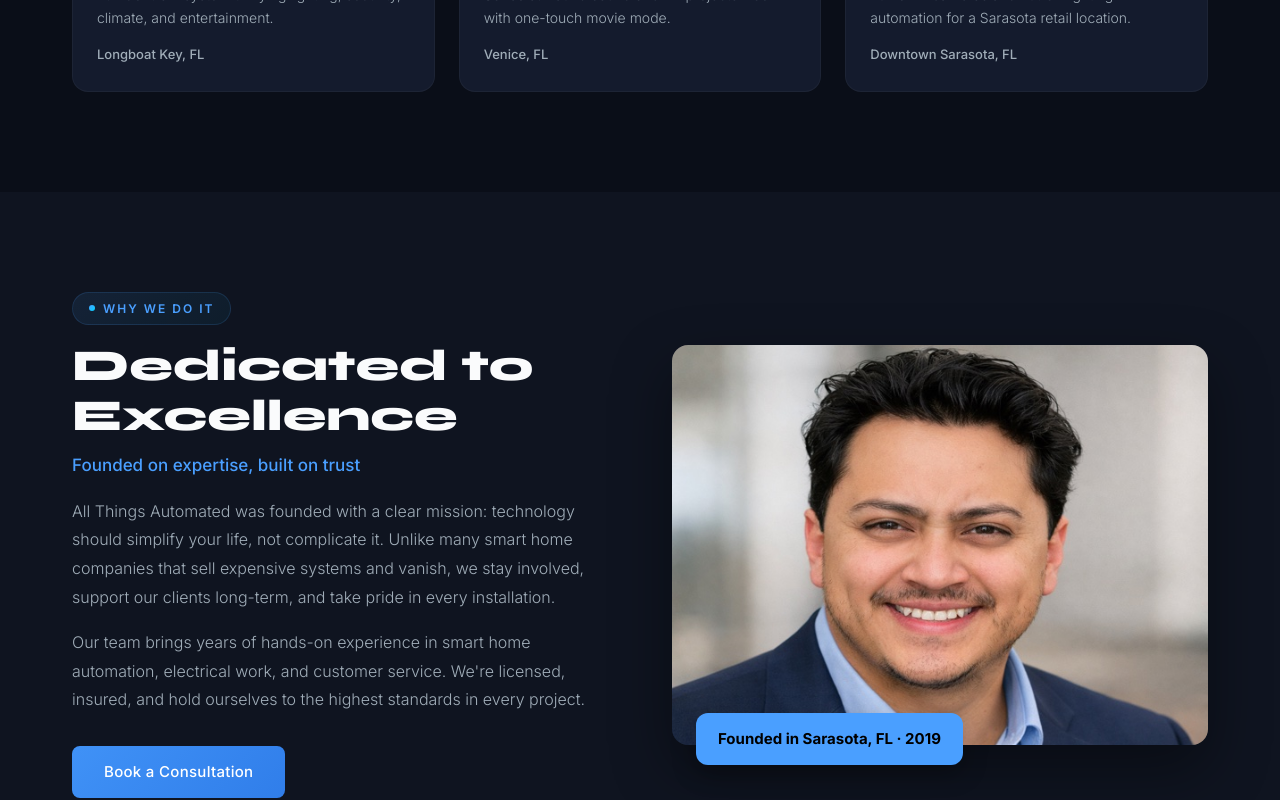
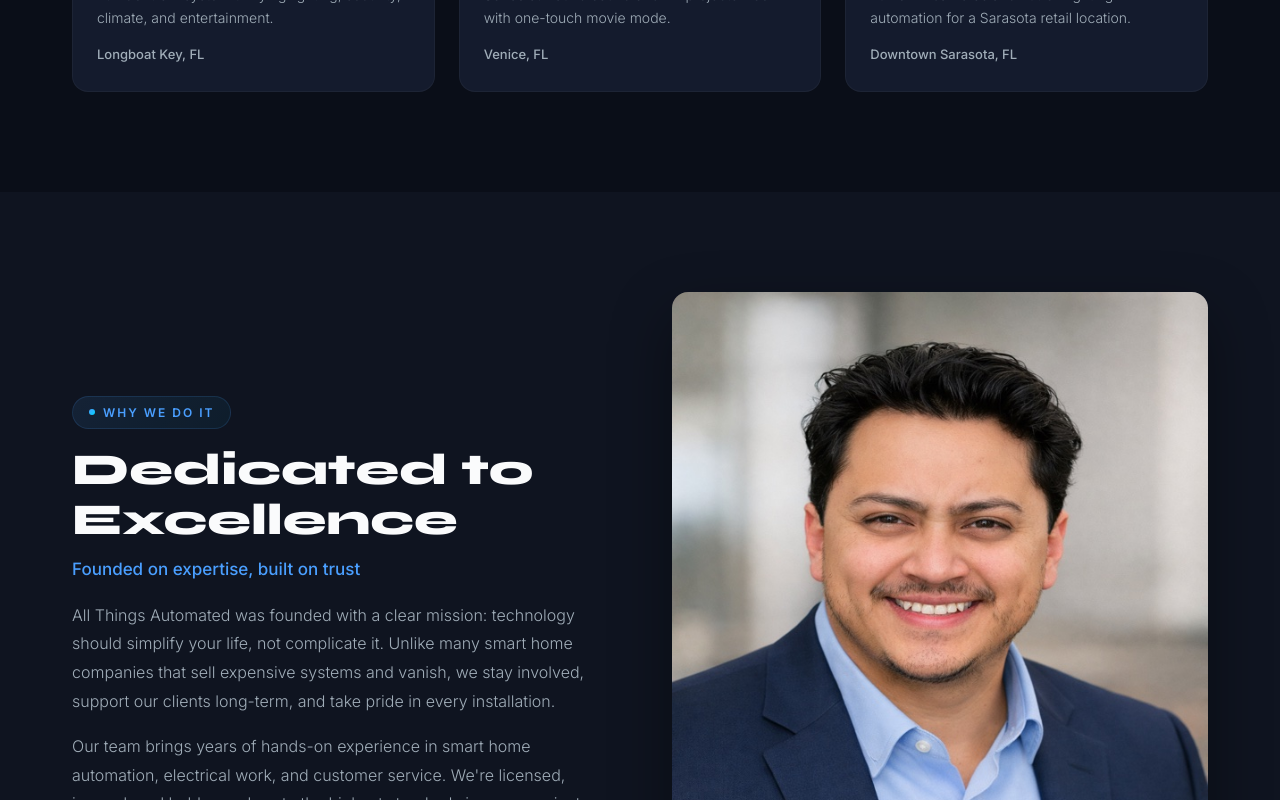
Before and after one commit to Allthingsautomated/All-Things-Automated-Website-, a Next.js app: page / in a window 1280 px wide. Shown: the part 2000-2800 px from the top of the page. Built offline with nearby package versions, Linux system fonts and the light colour scheme.

Commit message:
Show founder photo at natural proportions, no crop

```diff
--- a/app/globals.css
+++ b/app/globals.css
@@ -1908,10 +1908,9 @@ textarea {
 
 .about-image {
   border-radius: var(--radius-lg);
-  height: 400px;
-  object-fit: cover;
-  object-position: center 15%;
   width: 100%;
+  height: auto;
+  display: block;
 }
 
 .values-card {
```
